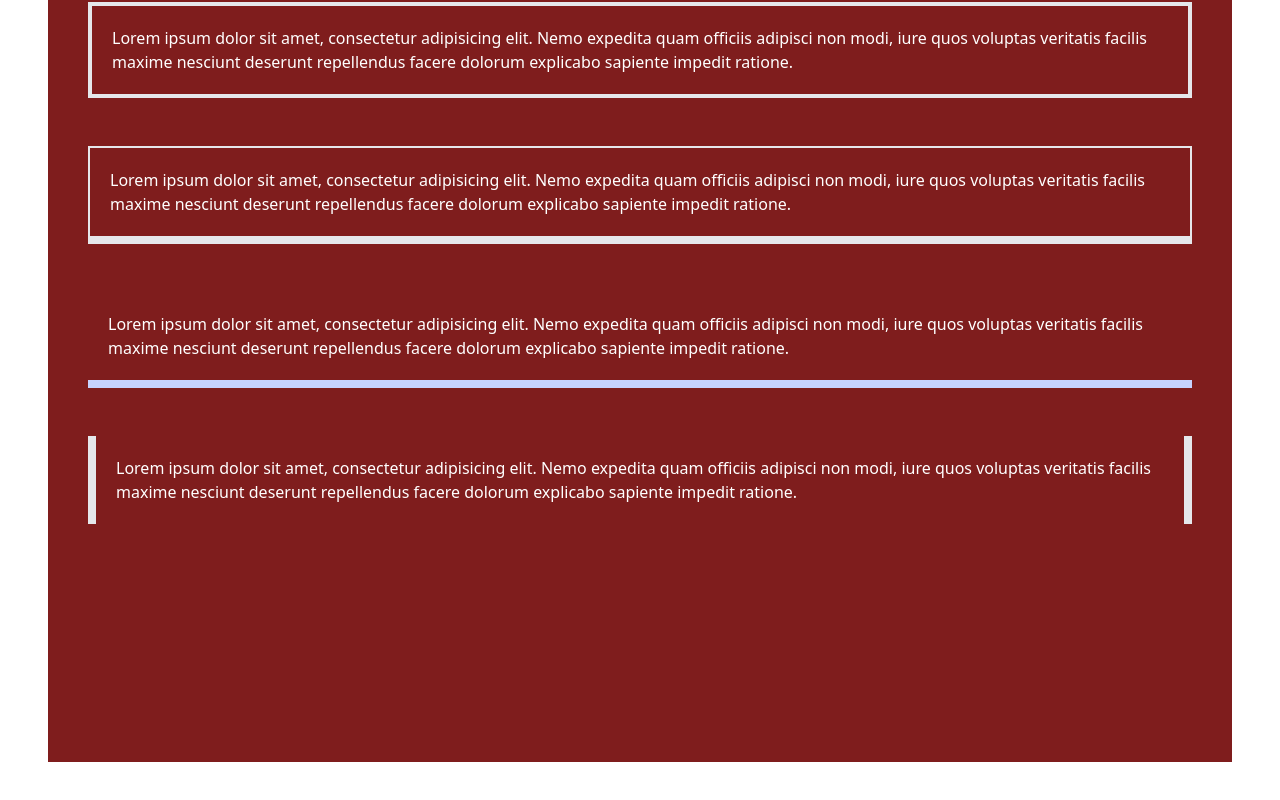
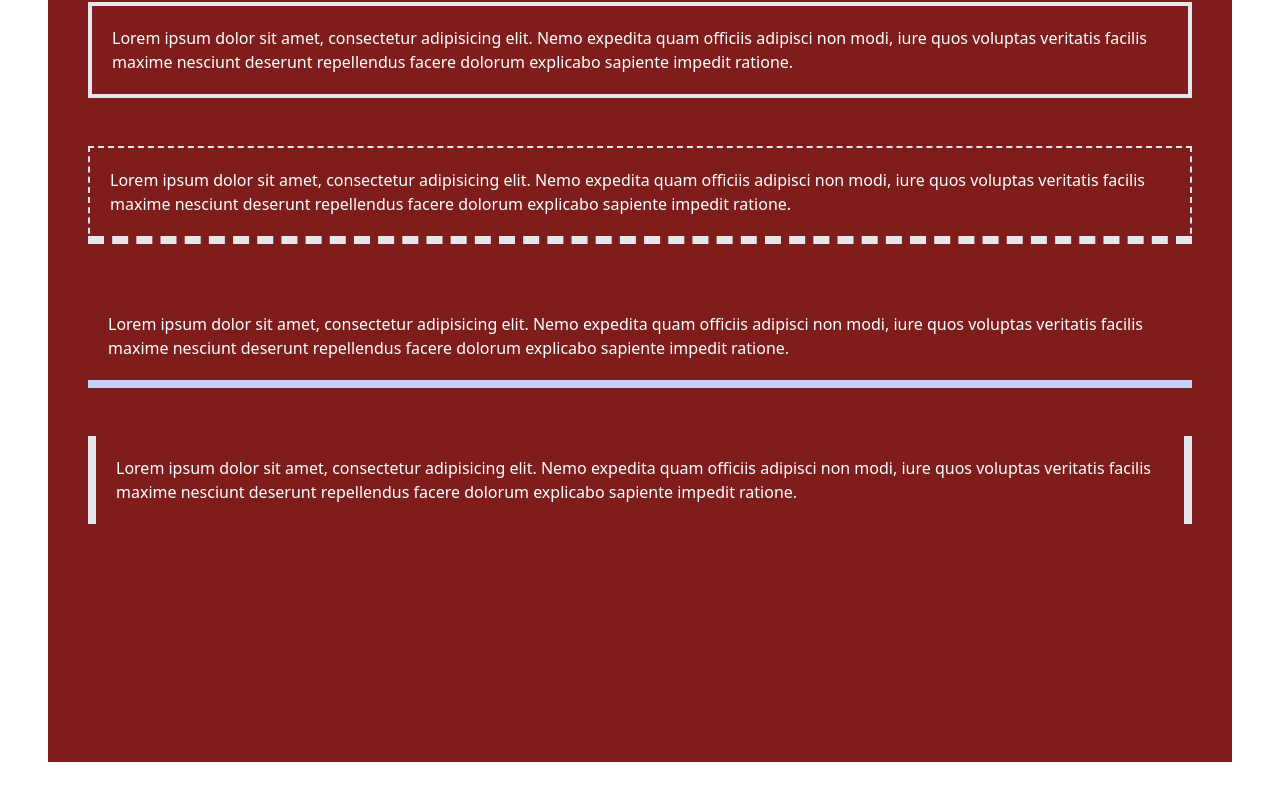
Before and after one commit to koheinthurako/React20-9-2023, a React (Create React App) app in the folder tailwindcss/: page / in a window 1280 px wide. Shown: the part 866-1666 px from the top of the page. Built offline with nearby package versions, Linux system fonts and the light colour scheme.

Commit message:
test border

```diff
--- a/tailwindcss/src/App.jsx
+++ b/tailwindcss/src/App.jsx
@@ -38,7 +38,7 @@ const App = () => {
           <p className='border-4 p-5'>
             Lorem ipsum dolor sit amet, consectetur adipisicing elit. Nemo expedita quam officiis adipisci non modi, iure quos voluptas veritatis facilis maxime nesciunt deserunt repellendus facere dolorum explicabo sapiente impedit ratione.
           </p>
-          <p className='border-2 border-b-8 p-5'>
+          <p className='border-2 border-dashed border-b-8 p-5'>
             Lorem ipsum dolor sit amet, consectetur adipisicing elit. Nemo expedita quam officiis adipisci non modi, iure quos voluptas veritatis facilis maxime nesciunt deserunt repellendus facere dolorum explicabo sapiente impedit ratione.
           </p>
           <p className='border-indigo-200 border-b-8 p-5'>
```
